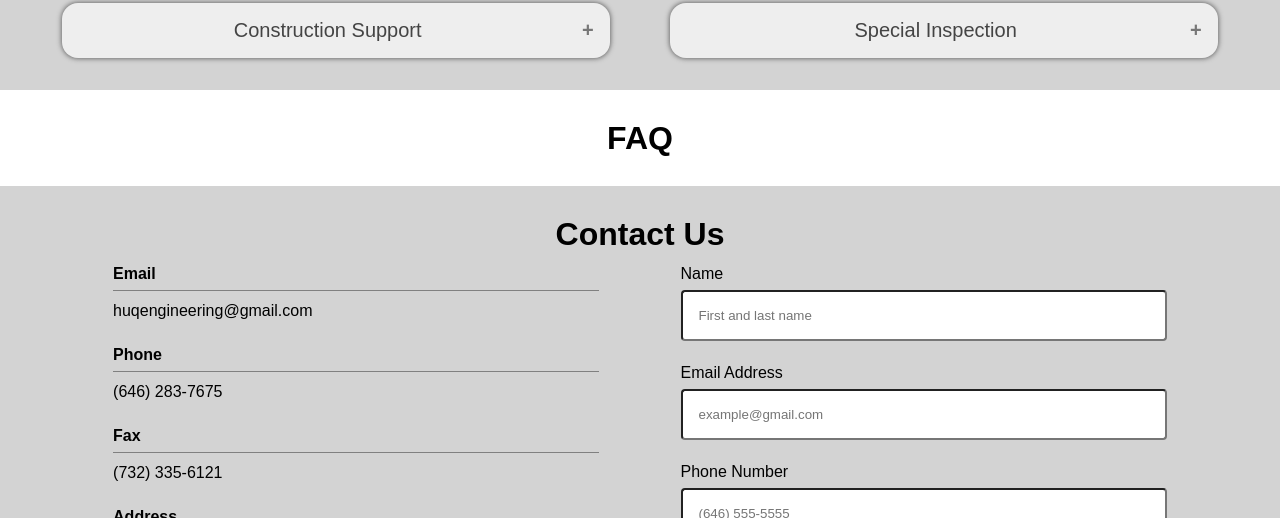
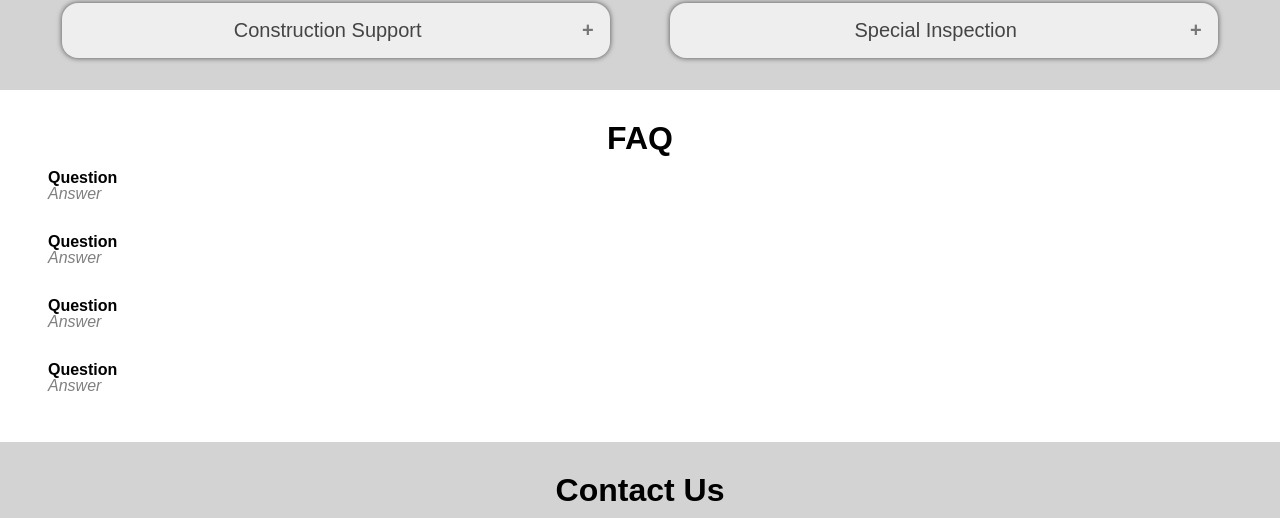
Before and after one commit to aarpa/huq_engineering, a plain HTML site: page index.html in a window 1280 px wide. Shown: the part 840-1358 px from the top of the page. Drawn offline with Linux system fonts and the light colour scheme.

Commit message:
Create template for FAQ section

```diff
--- a/index.html
+++ b/index.html
@@ -115,6 +115,24 @@
 
     <section id="faq">
       <h2>FAQ</h2>
+      <ol>
+        <li class="set">
+          <p class="question">Question</p>
+          <p class="answer">Answer</p>
+        </li>
+        <li class="set">
+          <p class="question">Question</p>
+          <p class="answer">Answer</p>
+        </li>
+        <li class="set">
+          <p class="question">Question</p>
+          <p class="answer">Answer</p>
+        </li>
+        <li class="set">
+          <p class="question">Question</p>
+          <p class="answer">Answer</p>
+        </li>
+      </ol>
     </section>
 
     <section id="contact">
--- a/resources/css/style.css
+++ b/resources/css/style.css
@@ -170,6 +170,21 @@ section h2 {
   padding: 0.8rem 0.4rem;
 }
 
+/*FAQ styles*/
+ol .set {
+  padding: 1rem;
+}
+
+ol .question {
+  list-style: decimal;
+  font-weight: bold;
+}
+
+ol .answer {
+  font-style: italic;
+  color: gray;
+}
+
 /*Contacts styles*/
 .contact {
   display: flex;
```
